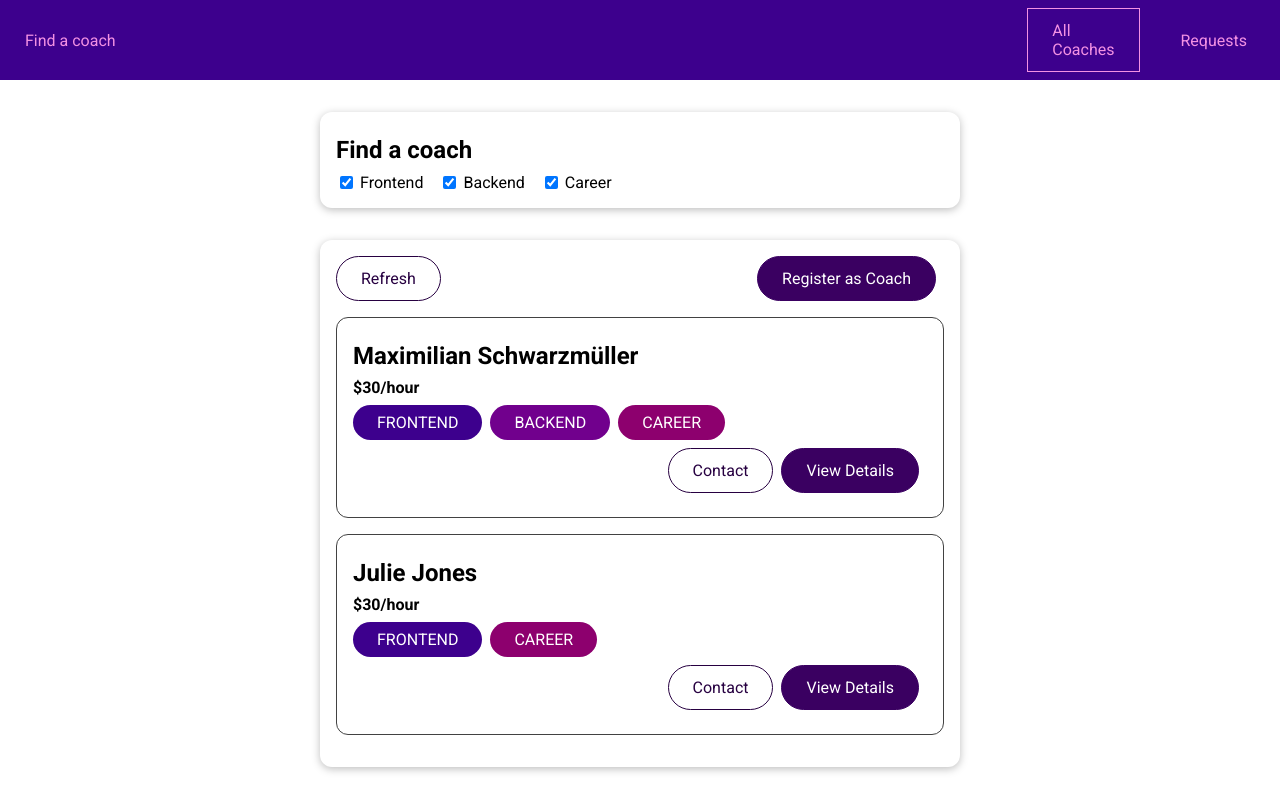
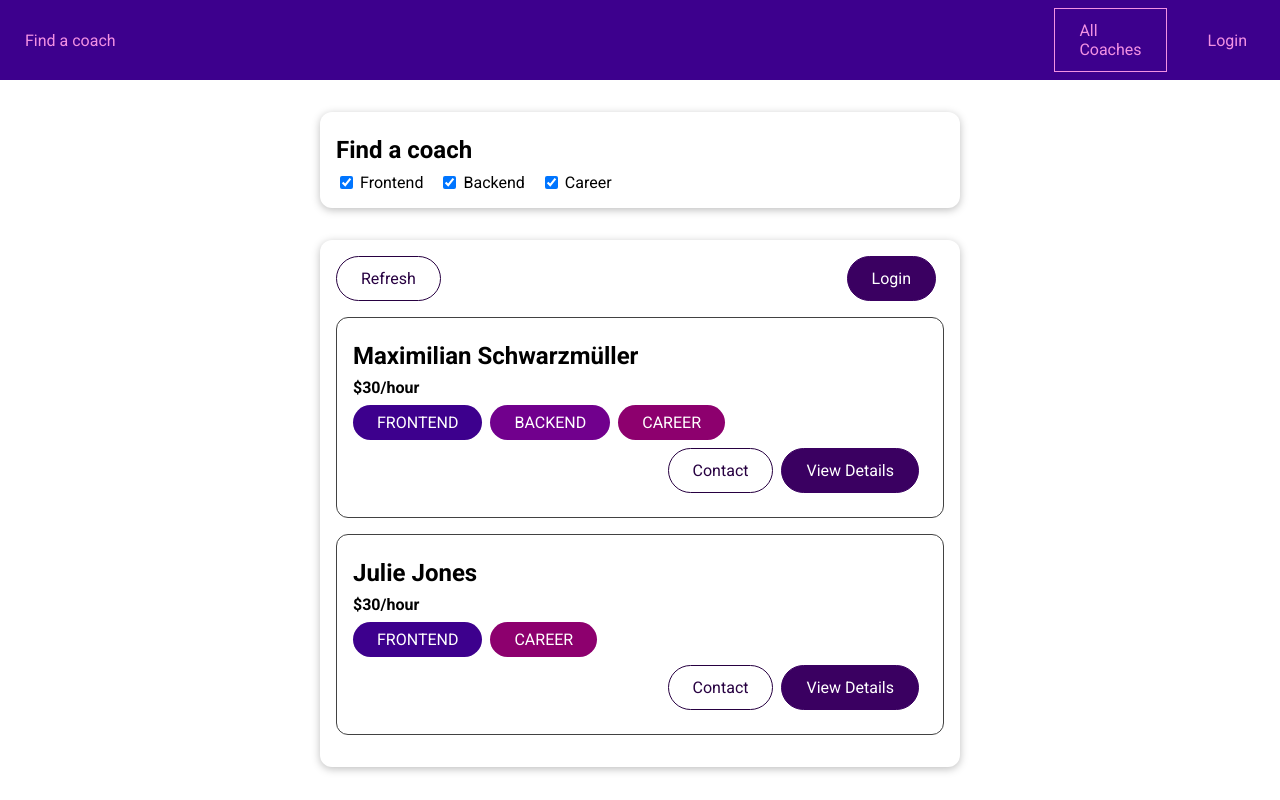
Before and after one commit to aplactuan/coach-finder, a Vue app: page /coaches in a window 1280 px wide. Built offline with nearby package versions, Linux system fonts and the light colour scheme.

Commit message:
Attaching token to request and add logged in state and change the display when user is logged in

```diff
--- a/src/components/layouts/TheHeader.vue
+++ b/src/components/layouts/TheHeader.vue
@@ -5,10 +5,21 @@
     </nav>
     <ul>
       <li><router-link to="/coaches">All Coaches</router-link></li>
-      <li><router-link to="/requests">Requests</router-link></li>
+      <li v-if="isLoggedIn"><router-link to="/requests">Requests</router-link></li>
+      <li v-else><router-link to="/auth">Login</router-link></li>
     </ul>
   </header>
 </template>
+
+<script>
+export default {
+  computed: {
+    isLoggedIn() {
+      return this.$store.getters.isAuthenticated;
+    }
+  }
+}
+</script>
 
 <style scoped>
 header {
--- a/src/pages/coaches/CoachesList.vue
+++ b/src/pages/coaches/CoachesList.vue
@@ -10,7 +10,8 @@
             <base-card>
                 <div class="controls">
                     <base-button mode="outline" @click="loadCoaches(true)">Refresh</base-button>
-                    <base-button link to="/register" v-if="!isLoading && !isCoach">Register as Coach</base-button>
+                    <base-button link to="/login" v-if="!isLoggedIn">Login</base-button>
+                    <base-button link to="/register" v-if="isLoggedIn && !isLoading && !isCoach">Register as Coach</base-button>
                 </div>
                 <div v-if="this.isLoading">
                     <base-spinner></base-spinner>
@@ -36,11 +37,13 @@
 <script>
 import CoachItem from '../../components/coaches/CoachItem.vue';
 import CoachFilter from '../../components/coaches/CoachFilter.vue';
+import BaseButton from '../../components/ui/BaseButton.vue';
 
 export default {
     components: {
         CoachItem,
-        CoachFilter
+        CoachFilter,
+        BaseButton
     },
     data() {
         return {
@@ -54,6 +57,9 @@ export default {
         }
     },
     computed: {
+        isLoggedIn() {
+            return this.$store.getters.isAuthenticated;
+        },
         filteredCoaches() {
             const coaches = this.$store.getters['coaches/coaches'];
             return coaches.filter(coach => {
--- a/src/store/index.js
+++ b/src/store/index.js
@@ -10,10 +10,6 @@ const store = createStore({
         requests: requestsModules,
         auth: authModules
     },
-
-    getters: {
-
-    }
 });
 
 export default store;
--- a/src/store/modules/auth/actions.js
+++ b/src/store/modules/auth/actions.js
@@ -15,6 +15,8 @@ export default {
             const error = new Error(responseData.message || 'Failed to login');
             throw error;
         }
+
+        console.log(responseData);
 
         context.commit('setUser', {
             token: responseData.idToken,
--- a/src/store/modules/auth/getters.js
+++ b/src/store/modules/auth/getters.js
@@ -1,5 +1,11 @@
 export default {
     userId(state) {
         return state.userId
+    },
+    token(state) {
+        return state.token;
+    },
+    isAuthenticated(state) {
+        return !!state.token;
     }
 }
--- a/src/store/modules/auth/index.js
+++ b/src/store/modules/auth/index.js
@@ -1,6 +1,6 @@
 import mutations from './mutations.js';
 import actions from './actions.js';
-import getters from './actions.js';
+import getters from './getters.js';
 
 export default {
     state() {
--- a/src/store/modules/coaches/actions.js
+++ b/src/store/modules/coaches/actions.js
@@ -10,7 +10,11 @@ export default {
             areas: payload.areas
         }
 
-        const response = await fetch(`https://find-coach-fa3be-default-rtdb.asia-southeast1.firebasedatabase.app/coaches/${userId}.json`, {
+        console.log(context.rootGetters);
+
+        const token = context.rootGetters.token;
+
+        const response = await fetch(`https://find-coach-fa3be-default-rtdb.asia-southeast1.firebasedatabase.app/coaches/${userId}.json?auth=${token}`, {
             method: 'PUT',
             body: JSON.stringify(coachData)
         })
--- a/src/store/modules/request/actions.js
+++ b/src/store/modules/request/actions.js
@@ -24,7 +24,8 @@ export default {
     },
     async fetchRequests(context) {
         const coachID = context.rootGetters.userId;
-        const response = await fetch(`https://find-coach-fa3be-default-rtdb.asia-southeast1.firebasedatabase.app/requests/${coachID}.json`);
+        const token = context.rootGetters.token;
+        const response = await fetch(`https://find-coach-fa3be-default-rtdb.asia-southeast1.firebasedatabase.app/requests/${coachID}.json?auth=${token}`);
 
         const responseData = await response.json();
 
```
